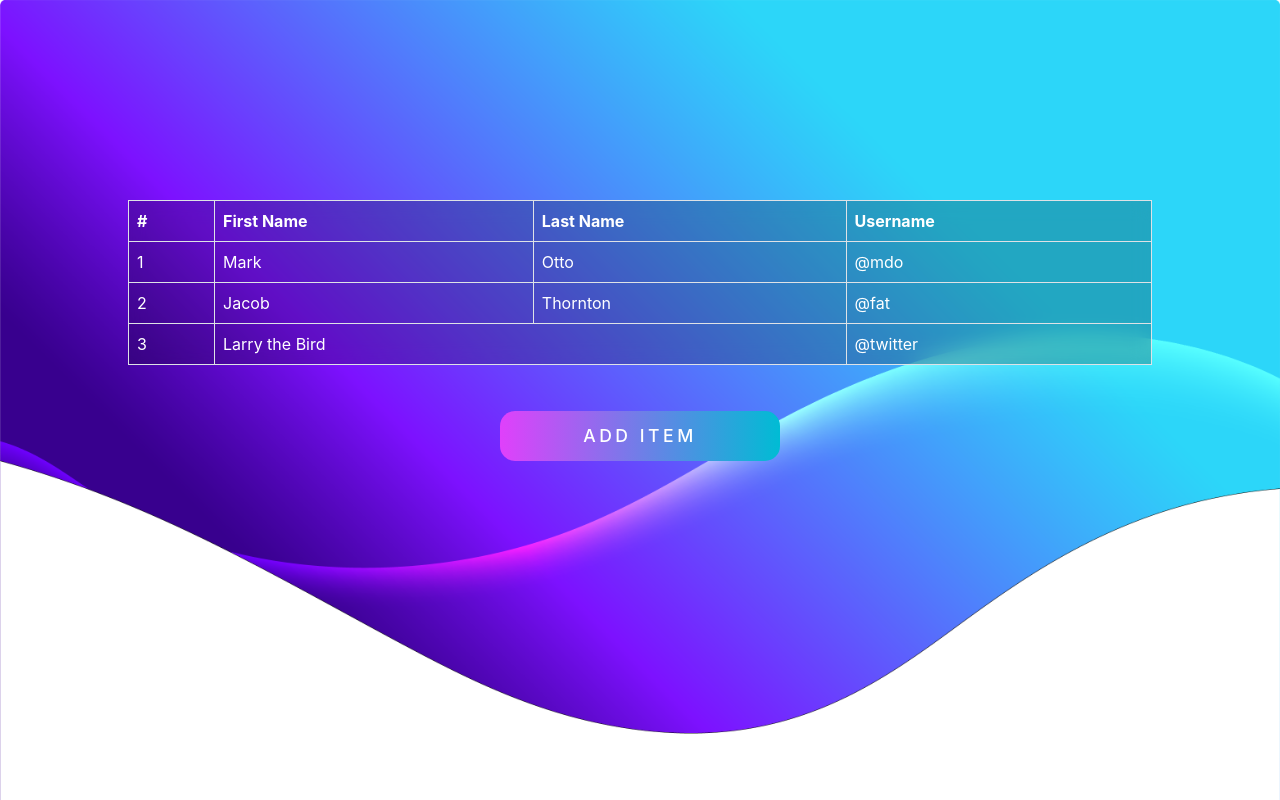
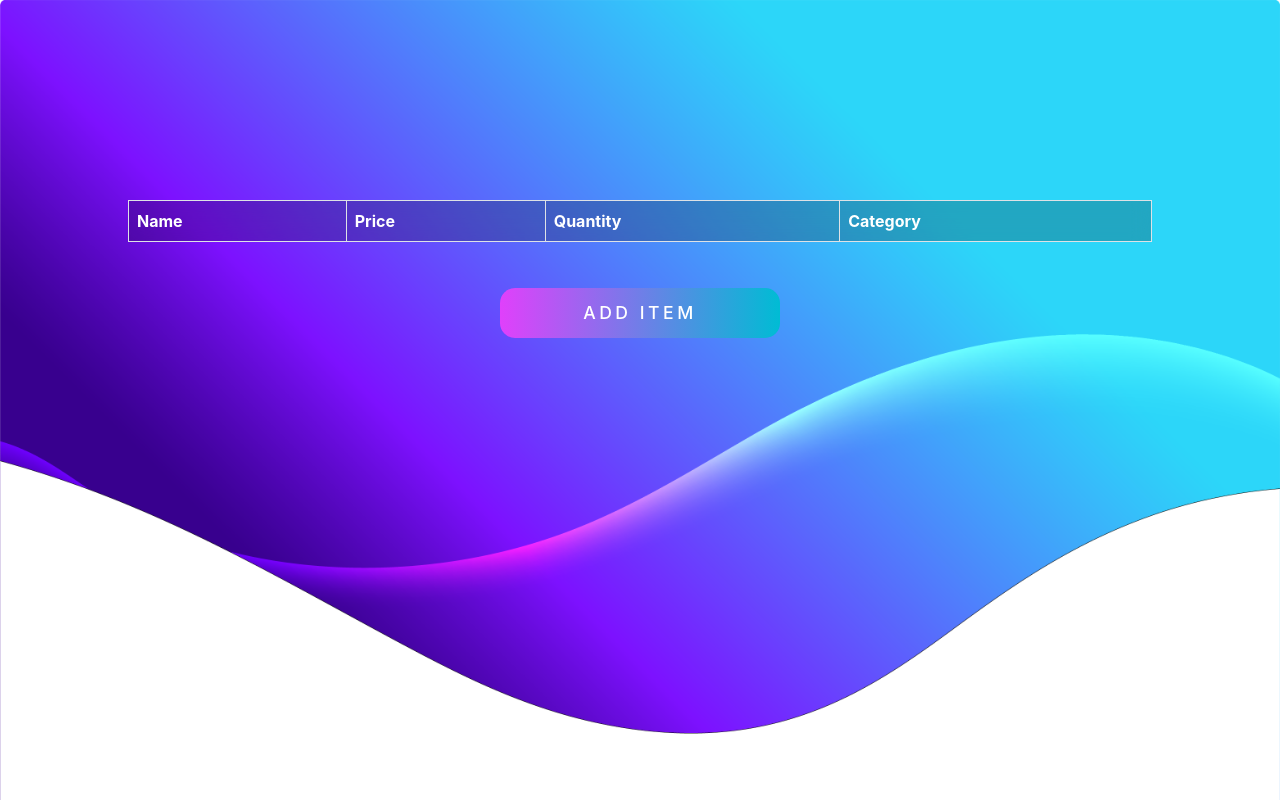
Before and after one commit to vysakhvivi/productapp, a React (Create React App) app: page /dashboard/listproduct in a window 1280 px wide. Built offline with nearby package versions, Linux system fonts and the light colour scheme; a web font is replaced by a local one.

Commit message:
table edited

```diff
--- a/src/components/Listproduct.js
+++ b/src/components/Listproduct.js
@@ -11,35 +11,27 @@ function Listproduct() {
       <Table bordered hover>
         <thead>
           <tr>
-            <th>#</th>
-            <th>First Name</th>
-            <th>Last Name</th>
-            <th>Username</th>
+            <th>Name</th>
+            <th>Price</th>
+            <th>Quantity</th>
+            <th>Category</th>
           </tr>
         </thead>
         <tbody>
           <tr>
-            <td>1</td>
-            <td>Mark</td>
-            <td>Otto</td>
-            <td>@mdo</td>
+
           </tr>
           <tr>
-            <td>2</td>
-            <td>Jacob</td>
-            <td>Thornton</td>
-            <td>@fat</td>
+
           </tr>
           <tr>
-            <td>3</td>
-            <td colSpan={2}>Larry the Bird</td>
-            <td>@twitter</td>
+
           </tr>
         </tbody>
       </Table>
       <div>
         <div className='button'>
-     <button className='button1'>Add Item</button>
+   <Link to={'./dashboard'}> <button className='button1'>Add Item</button></Link>
         </div>
       </div>
     </div>
```
